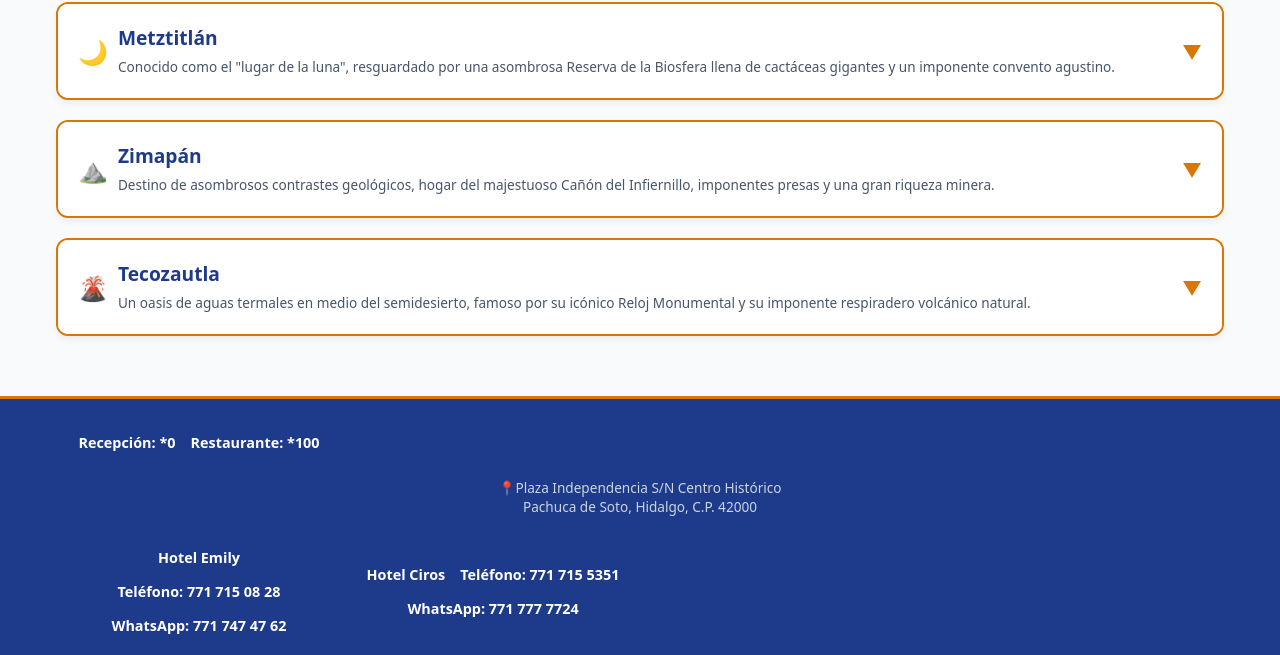
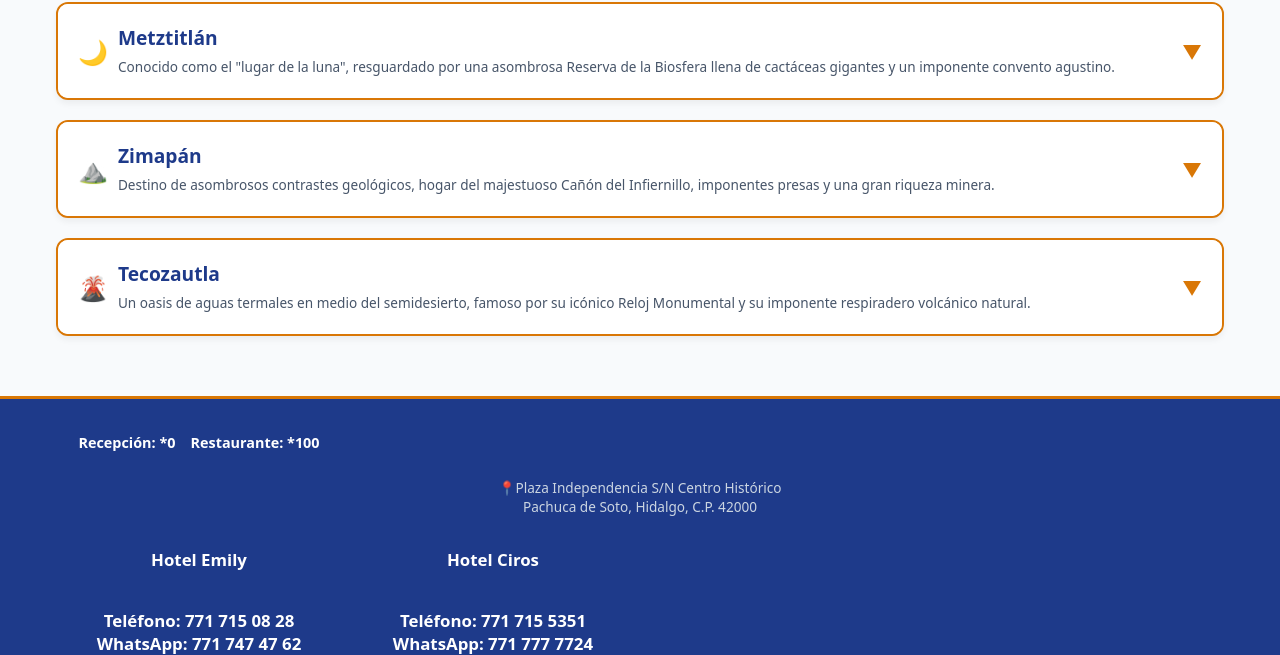
Before and after one commit to HotelEmily/Catalogo-Digital, a plain HTML site: page pueblos.html in a window 1280 px wide. Shown: the part 878-1533 px from the top of the page. Drawn offline with Linux system fonts and the light colour scheme.

Commit message:
Update pueblos.html

```diff
--- a/pueblos.html
+++ b/pueblos.html
@@ -1736,12 +1736,12 @@
       Pachuca de Soto, Hidalgo, C.P. 42000
     </p>
     <div class="pie-contacto">
-      <p> Hotel Emily </p>
+      <h3> Hotel Emily <h3> <br>
       <p>Teléfono: 771 715 08 28</p>
       <p>WhatsApp: 771 747 47 62</p>
     </div>
     <div class="pie-contacto">
-      <p>Hotel Ciros</p>
+      <h3> Hotel Ciros <h3> <br>
       <p>Teléfono: 771 715 5351</p>
       <p>WhatsApp: 771 777 7724</p>
     </div>
```
